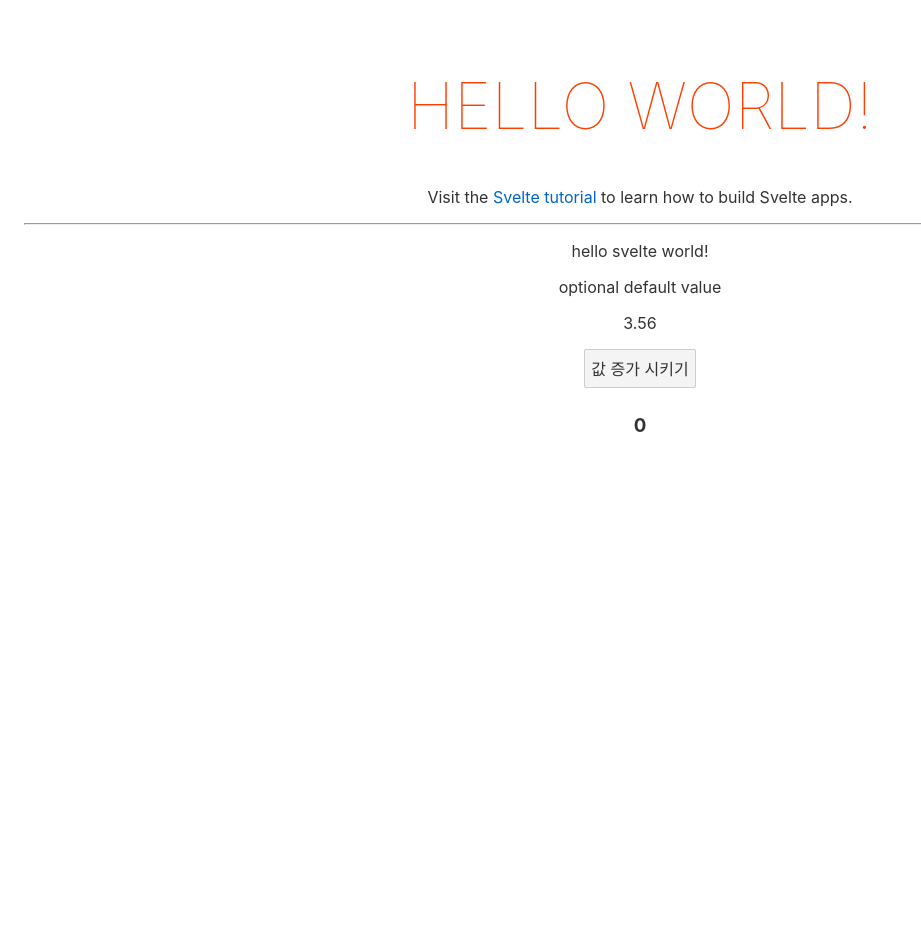
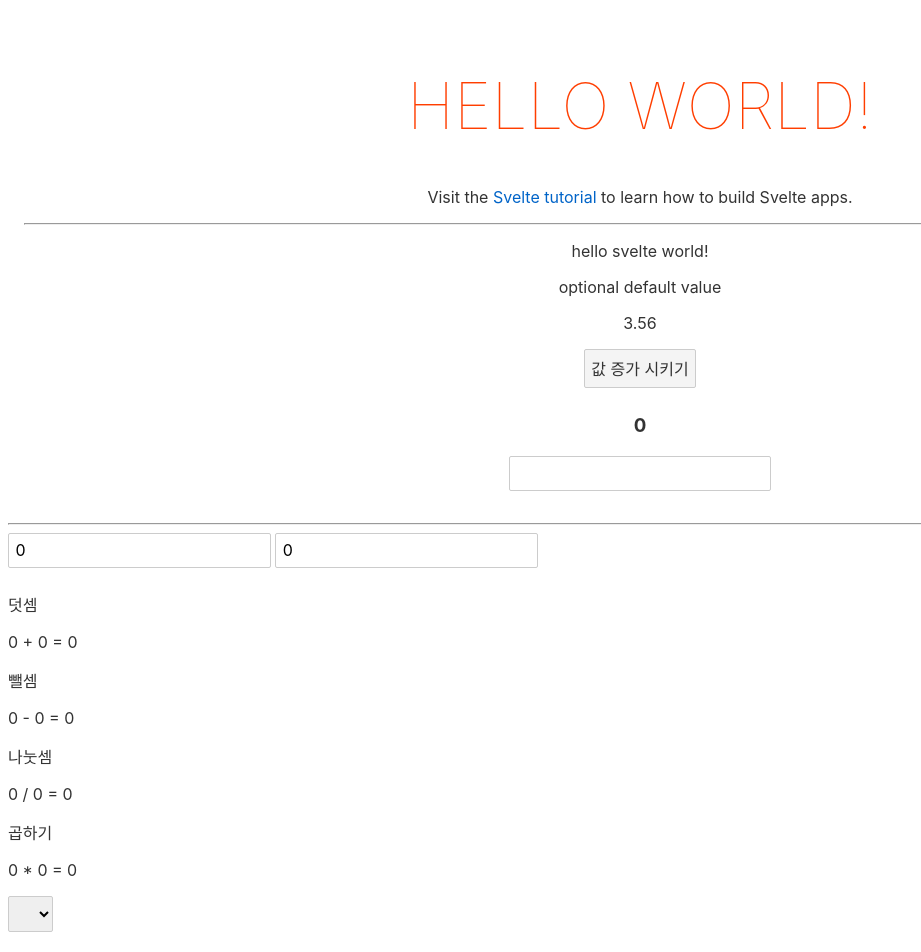
Before and after one commit to katanazero86/my-svelte-project, a Svelte app: page / in a window 1280 px wide. Shown: the top 952 px of the page, without its empty margins (0-921 px from the left). Before the commit the page ends 800 px from the top, so only its background shows below. Built offline with nearby package versions, Linux system fonts and the light colour scheme.

Commit message:
[feature] svelte 기본 문법 2020.02.26
- readme.md 파일 내용 수정
- 스벨트 컴포넌트에 예제코드 작성

```diff
--- a/public/index.html
+++ b/public/index.html
@@ -1,5 +1,5 @@
 <!DOCTYPE html>
-<html lang="en">
+<html lang="kr">
 <head>
 	<meta charset='utf-8'>
 	<meta name='viewport' content='width=device-width,initial-scale=1'>
@@ -14,5 +14,8 @@
 </head>
 
 <body>
+    <div id="app">
+
+   </div>
 </body>
 </html>
--- a/src/App.svelte
+++ b/src/App.svelte
@@ -1,6 +1,10 @@
 <script>
+
+    import Arithmetic from './example/Arithmetic.svelte';
+
+    let inputText = '';
+
 	export let name;
-
 
 	// tutorial
 	export let bar = 'optional default value';
@@ -30,7 +34,15 @@
 
 	<button on:click={increaseNum}>값 증가 시키기</button>
 	<h3>{num}</h3>
+	<input type="text" bind:value="{inputText}">
+    <div>
+     {inputText}
+    </div>
 </main>
+<hr>
+<div>
+    <Arithmetic/>
+</div>
 
 <style>
 	main {
--- /dev/null
+++ b/src/example/Arithmetic.svelte
@@ -0,0 +1,57 @@
+<script>
+  let inputNum1 = 0;
+  let inputNum2 = 0;
+
+  let selected = '';
+  const a = 'a';
+  const b = 'b';
+  const c = 'c';
+
+
+  $: divide = (num1, num2) => {
+      if (num1 == 0) {
+          return 0;
+      }
+      if(num2 == 0) {
+          return 0
+      }
+
+      return num1 / num2;
+  }
+
+</script>
+
+<input type="number" bind:value={inputNum1} min="0">
+<input type="number" bind:value={inputNum2} min="0">
+
+<div>
+    <div>
+        <p>덧셈</p>
+        <p>{inputNum1} + {inputNum2} = {inputNum1 + inputNum2}</p>
+    </div>
+    <div>
+         <p>뺄셈</p>
+         <p>{inputNum1} - {inputNum2} = {inputNum1 - inputNum2}</p>
+     </div>
+     <div>
+         <p>나눗셈</p>
+         <p>{inputNum1} / {inputNum2} = {divide(inputNum1, inputNum2)}</p>
+     </div>
+     <div>
+         <p>곱하기</p>
+         <p>{inputNum1} * {inputNum2} = {inputNum1 * inputNum2}</p>
+     </div>
+</div>
+
+<div>
+<select bind:value={selected}>
+	<option value={a}>a</option>
+	<option value={b}>b</option>
+	<option value={c}>c</option>
+</select>
+<p> selected : {selected}</p>
+</div>
+
+<style>
+
+</style>
--- a/src/main.js
+++ b/src/main.js
@@ -1,7 +1,9 @@
+// rollup.config.js input 에 시작점
+
 import App from './App.svelte';
 
 const app = new App({
-	target: document.body,
+	target: document.querySelector('#app'),
 	props: {
 		name: 'world'
 	}
```
Also changed, not shown: 1 other file (tests, documents, lock files or other folders).
